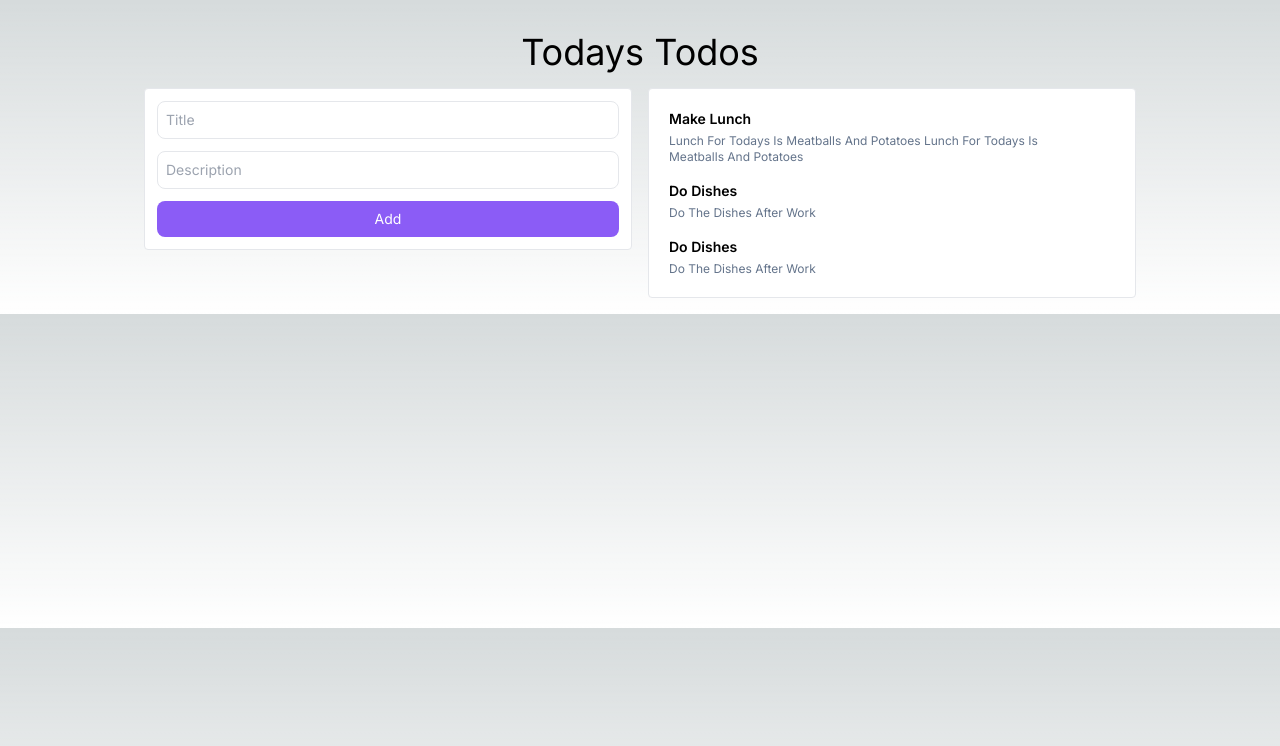
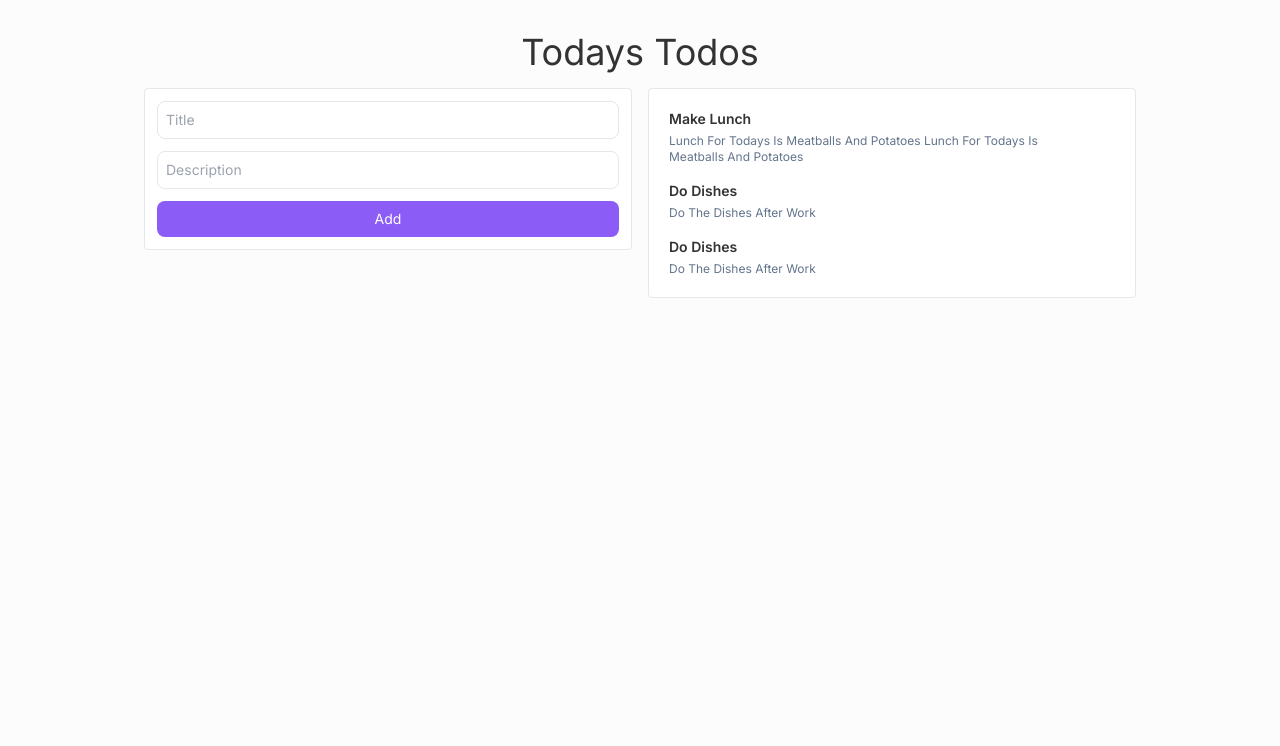
Before and after one commit to PetterFogel/nextjs-tailwind-zustand-todo-project, a Next.js app: page / in a window 1280 px wide. Shown: the top 746 px of the page. Built offline with nearby package versions, Linux system fonts and the light colour scheme.

Commit message:
Implement new global styling

```diff
--- a/app/globals.css
+++ b/app/globals.css
@@ -3,25 +3,17 @@
 @tailwind utilities;
 
 :root {
-  --foreground-rgb: 0, 0, 0;
-  --background-start-rgb: 214, 219, 220;
-  --background-end-rgb: 255, 255, 255;
+  --color-white: #FCFCFC;
+  --color-black: #333333;
 }
 
-@media (prefers-color-scheme: dark) {
-  :root {
-    --foreground-rgb: 255, 255, 255;
-    --background-start-rgb: 0, 0, 0;
-    --background-end-rgb: 0, 0, 0;
-  }
+* {
+  margin: 0;
+  padding: 0;
+  box-sizing: border-box;
 }
 
 body {
-  color: rgb(var(--foreground-rgb));
-  background: linear-gradient(
-      to bottom,
-      transparent,
-      rgb(var(--background-end-rgb))
-    )
-    rgb(var(--background-start-rgb));
+  color: var(--color-black);
+  background-color: var(--color-white);
 }
```
